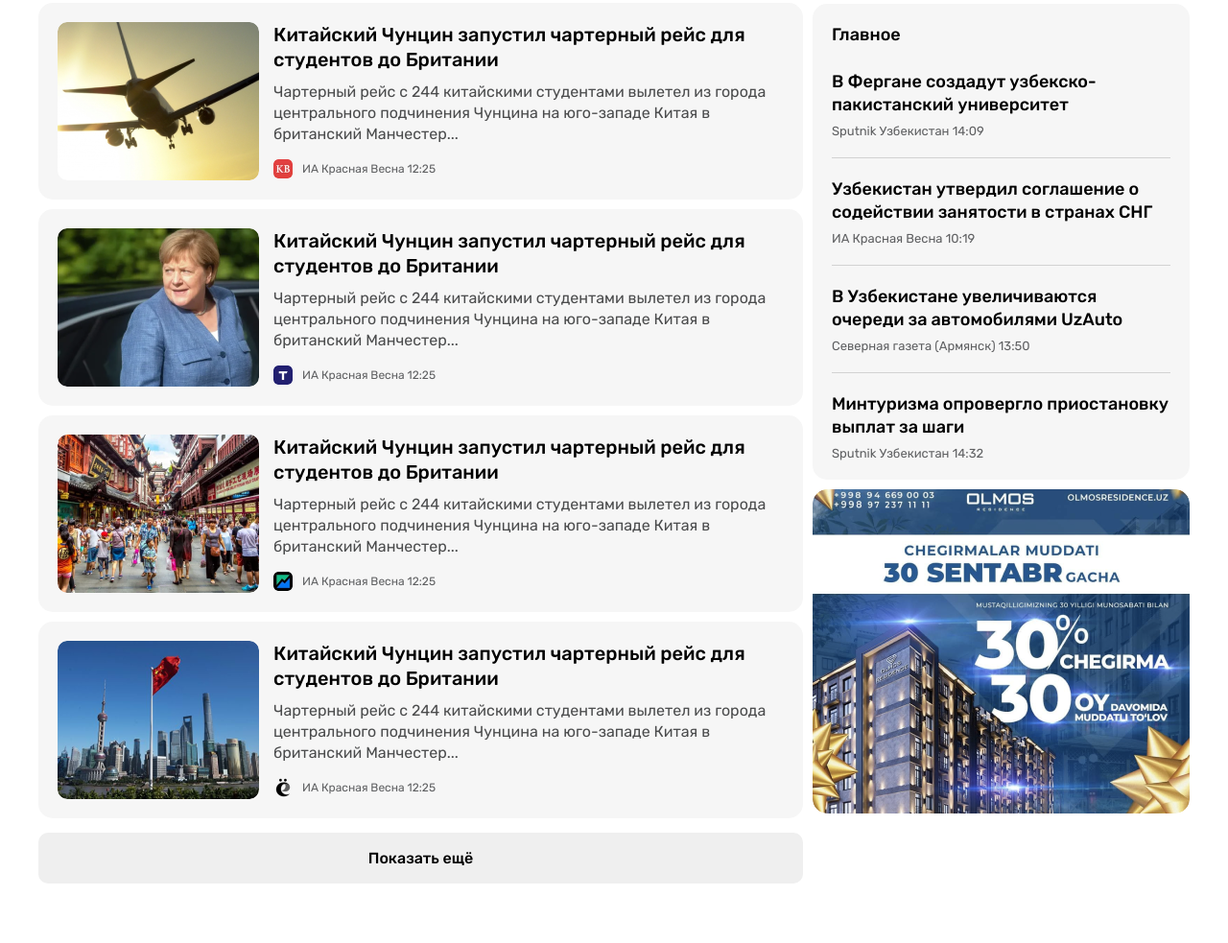
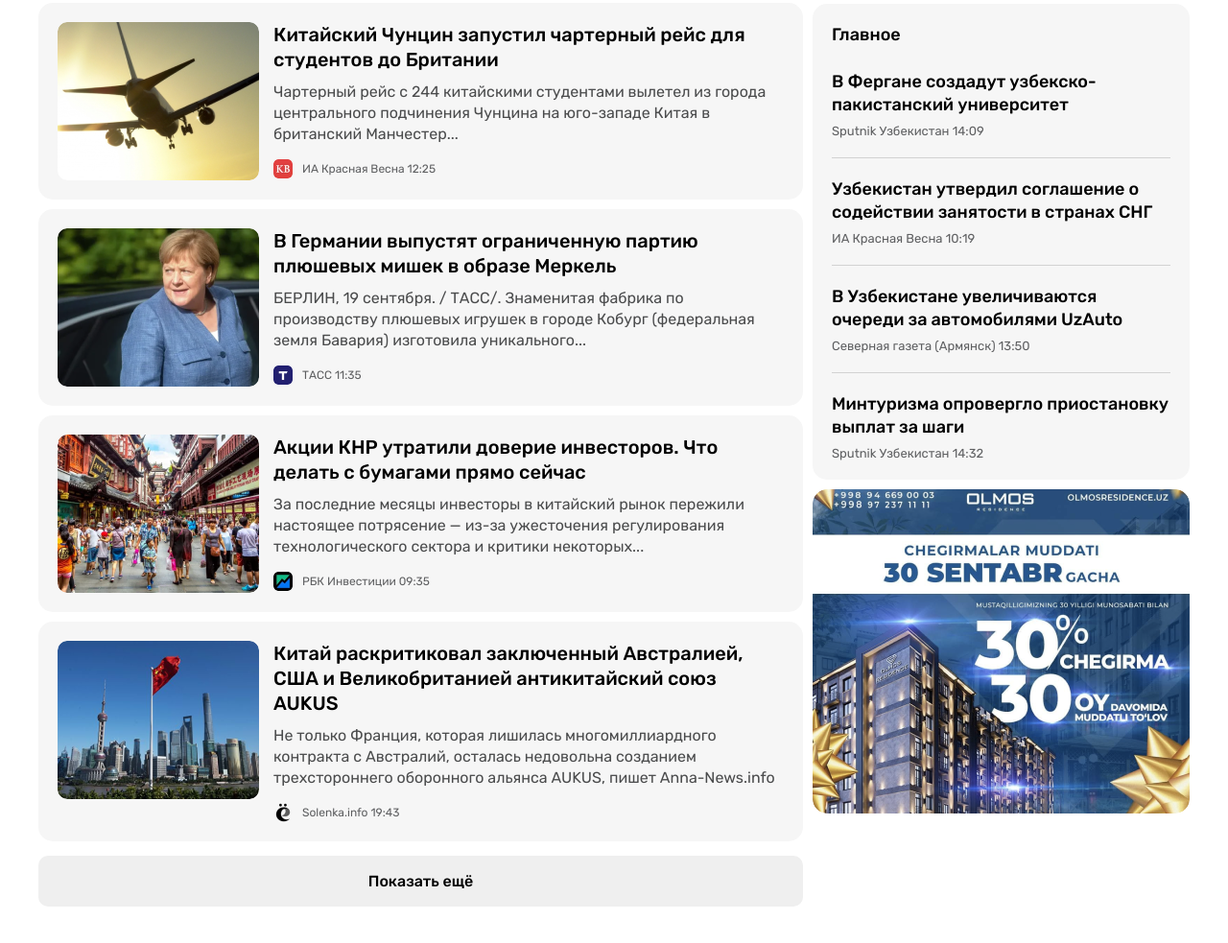
Before and after one commit to microsoftreact/nonoteacher-N24, a plain HTML site: page index.html in a window 1280 px wide. Shown: the part 1431-2414 px from the top of the page at 96% size. Drawn offline with Linux system fonts and the light colour scheme.

Commit message:
add to text

```diff
--- a/index.html
+++ b/index.html
@@ -264,21 +264,19 @@
                                 <div class="article-card-horizontal-content">
                                     <h3 class="article-card-horizontal-title">
                                         <a class="article-card-horizontal-link" href="">
-                                            Китайский Чунцин запустил чартерный рейс для
-                                            студентов до Британии
+                                            В Германии выпустят ограниченную партию плюшевых мишек в образе Меркель
                                         </a>
                                     </h3>
                                     <p class="article-card-horizontal-text">
-                                        Чартерный рейс с 244 китайскими студентами вылетел из города центрального
-                                        подчинения
-                                        Чунцина на юго-западе Китая в
-                                        британский Манчестер...</p>
+                                        БЕРЛИН, 19 сентября. / ТАСС/. Знаменитая фабрика по производству плюшевых
+                                        игрушек в городе Кобург (федеральная земля
+                                        Бавария) изготовила уникального...</p>
                                     <footer class="article-card-horizontal-footer">
                                         <img class="article-card-horizontal-source-icon" src="./img/т.png" alt=""
                                             width="20" height="20" srcset="">
                                         <div class="article-card-horizontal-source-time">
-                                            <span class="article-card-horizontal-source">ИА Красная Весна </span>
-                                            <time datetime="2021-09-27T12:25:00">12:25</time>
+                                            <span class="article-card-horizontal-source">ТАСС</span>
+                                            <time datetime="2021-09-27T11:35:00">11:35</time>
                                         </div>
                                     </footer>
                                 </div>
@@ -289,21 +287,19 @@
                                 <div class="article-card-horizontal-content">
                                     <h3 class="article-card-horizontal-title">
                                         <a class="article-card-horizontal-link" href="">
-                                            Китайский Чунцин запустил чартерный рейс для
-                                            студентов до Британии
+                                            Акции КНР утратили доверие инвесторов. Что делать с бумагами прямо сейчас
                                         </a>
                                     </h3>
                                     <p class="article-card-horizontal-text">
-                                        Чартерный рейс с 244 китайскими студентами вылетел из города центрального
-                                        подчинения
-                                        Чунцина на юго-западе Китая в
-                                        британский Манчестер...</p>
+                                        За последние месяцы инвесторы в китайский рынок пережили настоящее потрясение —
+                                        из-за ужесточения регулирования
+                                        технологического сектора и критики некоторых...</p>
                                     <footer class="article-card-horizontal-footer">
                                         <img class="article-card-horizontal-source-icon" src="./img/china-icon.png"
                                             alt="" width="20" height="20" srcset="">
                                         <div class="article-card-horizontal-source-time">
-                                            <span class="article-card-horizontal-source">ИА Красная Весна </span>
-                                            <time datetime="2021-09-27T12:25:00">12:25</time>
+                                            <span class="article-card-horizontal-source">РБК Инвестиции</span>
+                                            <time datetime="2021-09-27T09:35:00">09:35</time>
                                         </div>
                                     </footer>
                                 </div>
@@ -314,21 +310,20 @@
                                 <div class="article-card-horizontal-content">
                                     <h3 class="article-card-horizontal-title">
                                         <a class="article-card-horizontal-link" href="">
-                                            Китайский Чунцин запустил чартерный рейс для
-                                            студентов до Британии
+                                            Китай раскритиковал заключенный Австралией, США и Великобританией
+                                            антикитайский союз AUKUS
                                         </a>
                                     </h3>
                                     <p class="article-card-horizontal-text">
-                                        Чартерный рейс с 244 китайскими студентами вылетел из города центрального
-                                        подчинения
-                                        Чунцина на юго-западе Китая в
-                                        британский Манчестер...</p>
+                                        Не только Франция, которая лишилась многомиллиардного контракта с Австралий,
+                                        осталась недовольна созданием
+                                        трехстороннего оборонного альянса AUKUS, пишет Anna-News.info</p>
                                     <footer class="article-card-horizontal-footer">
                                         <img class="article-card-horizontal-source-icon"
                                             src="./img/china-little-icon.png" alt="" width="20" height="20" srcset="">
                                         <div class="article-card-horizontal-source-time">
-                                            <span class="article-card-horizontal-source">ИА Красная Весна </span>
-                                            <time datetime="2021-09-27T12:25:00">12:25</time>
+                                            <span class="article-card-horizontal-source">Solenka.info</span>
+                                            <time datetime="2021-09-27T19:43:00">19:43</time>
                                         </div>
                                     </footer>
                                 </div>
```
